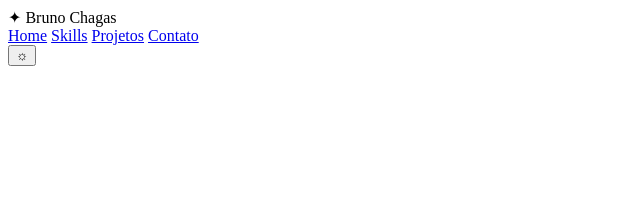
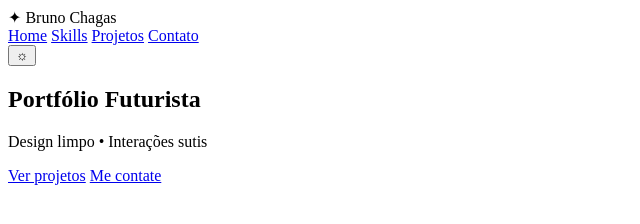
Before and after one commit to TbrunoK/portfolio, a plain HTML site: page index.html in a window 1280 px wide. Shown: the whole page, without its empty margins (0-640 px from the left). Drawn offline with Linux system fonts and the light colour scheme.

Commit message:
Html inicial

```diff
--- a/index.html
+++ b/index.html
@@ -22,5 +22,20 @@
       </nav>
       <button id="modeToggle" aria-label="Alternar modo">☼</button>
     </header>
+
+    <main>
+
+<section >
+<div>
+<h1>Portfólio Futurista</h1>
+<p >Design limpo • Interações sutis</p>
+<div >
+<a class="btn" href="#projects">Ver projetos</a>
+<a class="btn " href="#contact">Me contate</a>
+</div>
+</div>
+</section>
+
+
   </body>
 </html>
```
